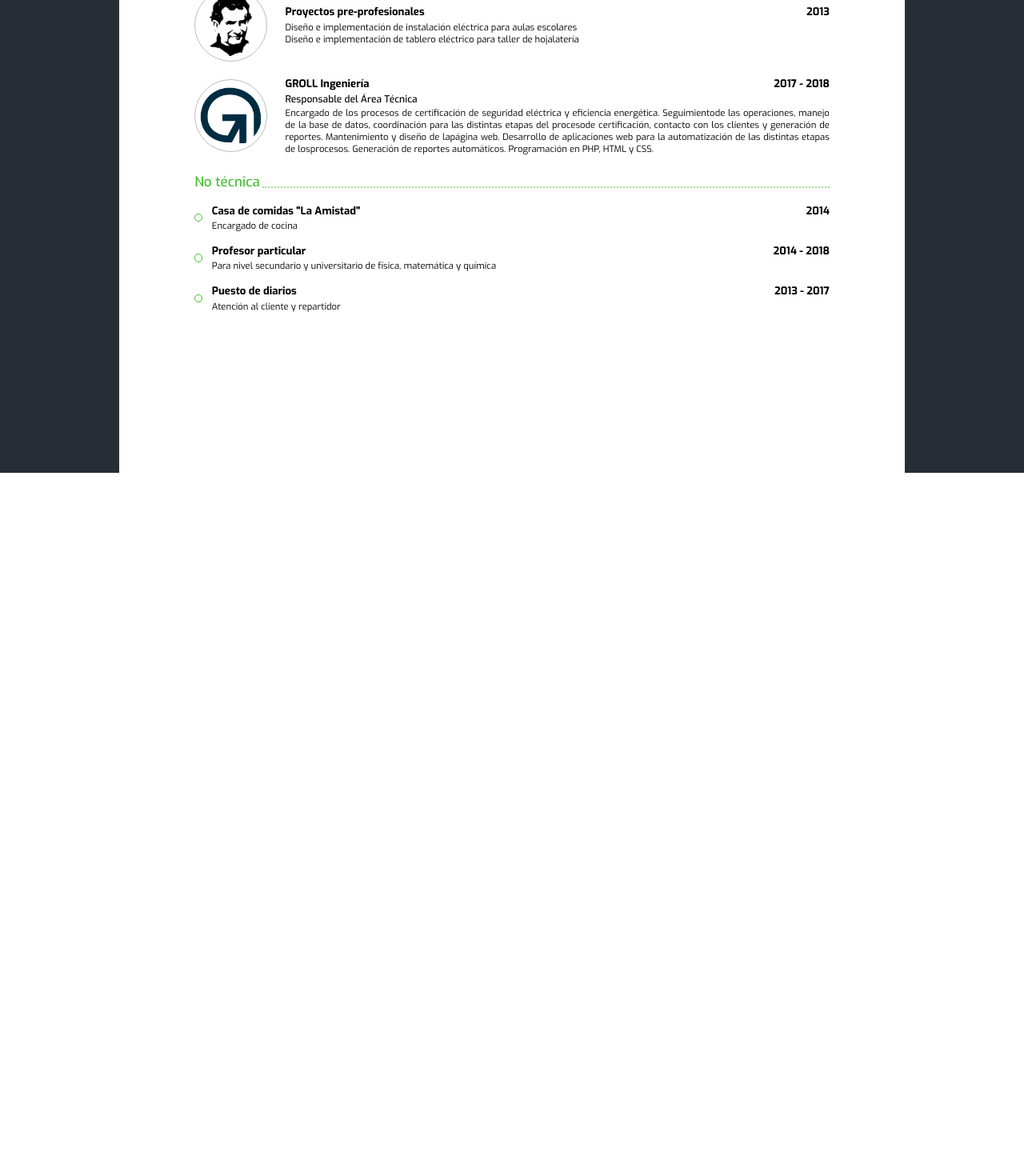
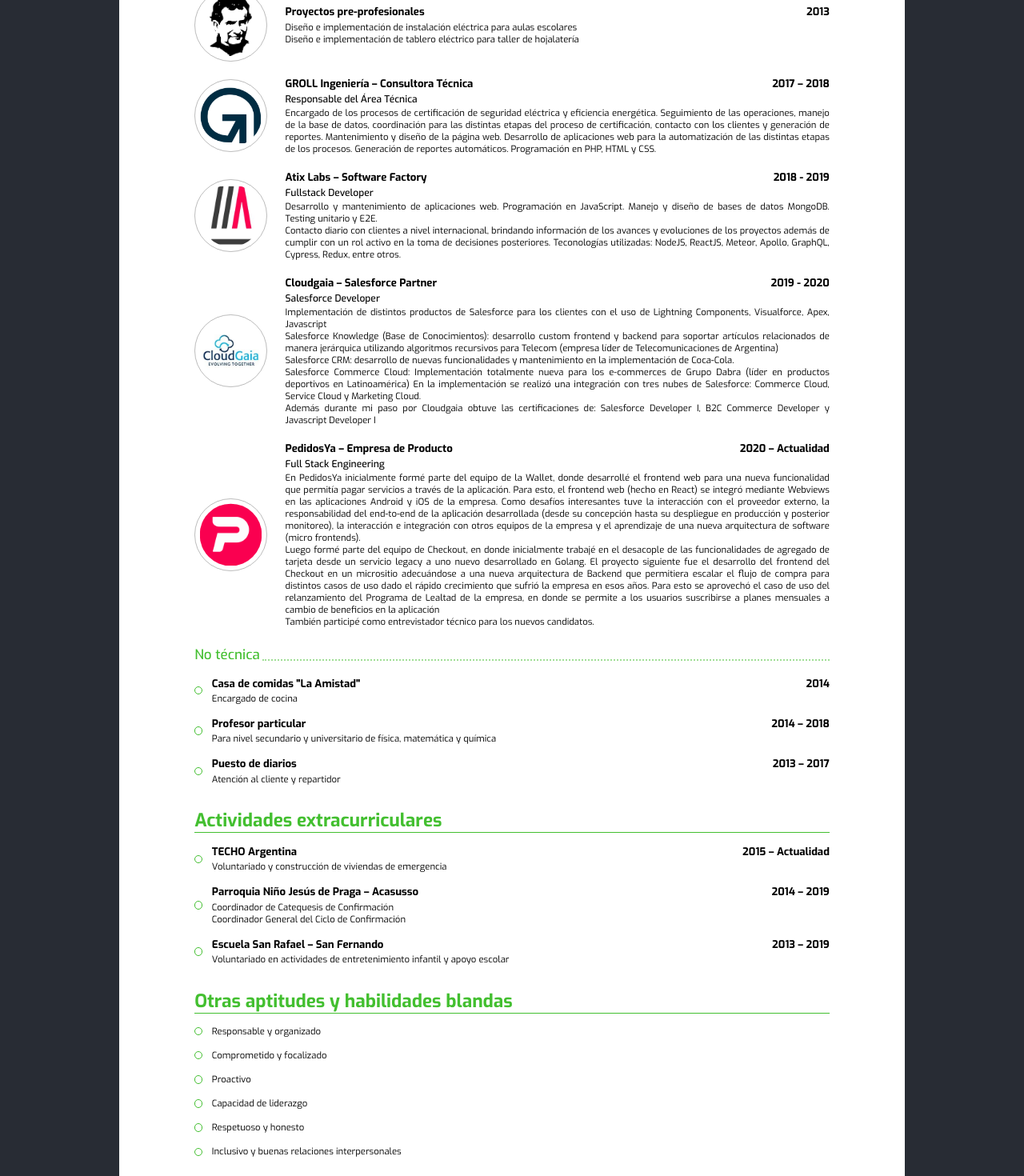
Before and after one commit to aalvarezwindey/personal-page, a React (Create React App) app: page / in a window 1280 px wide. Shown: the part 720-2190 px from the top of the page at 80% size. Before the commit the page ends 1311 px from the top, so only its background shows below. Built offline with nearby package versions, Linux system fonts and the light colour scheme.

Commit message:
finish content

```diff
--- a/src/components/CV/CV.jsx
+++ b/src/components/CV/CV.jsx
@@ -1,3 +1,4 @@
+/* eslint-disable max-len */
 import React from 'react';
 import A4Page from '../A4Page/A4Page';
 import Header from './Header/Header';
@@ -8,6 +9,9 @@
 
 import donBoscoAsset from '../../assets/don_bosco.png';
 import grollAsset from '../../assets/groll.png';
+import atixAsset from '../../assets/atix.jpeg';
+import cloudgaiaAsset from '../../assets/cloudgaia.png';
+import peyaAsset from '../../assets/pedidosya.png';
 
 const CV = () => (
   <A4Page>
@@ -61,13 +65,46 @@
             ]}
           />
           <RelevantExperience
-            title="GROLL Ingeniería"
-            date="2017 - 2018"
+            title="GROLL Ingeniería – Consultora Técnica"
+            date="2017 – 2018"
             logo={<Logo alt="GROLL Ingeniería" src={grollAsset} />}
             jobTitle="Responsable del Área Técnica"
             descriptions={[
-              // eslint-disable-next-line max-len
-              'Encargado de los procesos de certificación de seguridad eléctrica y eficiencia energética. Seguimientode las operaciones, manejo de la base de datos, coordinación para las distintas etapas del procesode certificación, contacto con los clientes y generación de reportes. Mantenimiento y diseño de lapágina web. Desarrollo de aplicaciones web para la automatización de las distintas etapas de losprocesos. Generación de reportes automáticos. Programación en PHP, HTML y CSS.',
+              'Encargado de los procesos de certificación de seguridad eléctrica y eficiencia energética. Seguimiento de las operaciones, manejo de la base de datos, coordinación para las distintas etapas del proceso de certificación, contacto con los clientes y generación de reportes. Mantenimiento y diseño de la página web. Desarrollo de aplicaciones web para la automatización de las distintas etapas de los procesos. Generación de reportes automáticos. Programación en PHP, HTML y CSS.',
+            ]}
+          />
+          <RelevantExperience
+            title="Atix Labs – Software Factory"
+            date="2018 - 2019"
+            logo={<Logo alt="Atix Labs" src={atixAsset} />}
+            jobTitle="Fullstack Developer"
+            descriptions={[
+              'Desarrollo y mantenimiento de aplicaciones web. Programación en JavaScript. Manejo y diseño de bases de datos MongoDB. Testing unitario y E2E.',
+              'Contacto diario con clientes a nivel internacional, brindando información de los avances y evoluciones de los proyectos además de cumplir con un rol activo en la toma de decisiones posteriores. Teconologías utilizadas: NodeJS, ReactJS, Meteor, Apollo, GraphQL, Cypress, Redux, entre otros.',
+            ]}
+          />
+          <RelevantExperience
+            title="Cloudgaia – Salesforce Partner"
+            date="2019 - 2020"
+            logo={<Logo alt="Clodgaia" src={cloudgaiaAsset} />}
+            jobTitle="Salesforce Developer"
+            descriptions={[
+              'Implementación de distintos productos de Salesforce para los clientes con el uso de Lightning Components, Visualforce, Apex, Javascript',
+              'Salesforce Knowledge (Base de Conocimientos): desarrollo custom frontend y backend para soportar artículos relacionados de manera jerárquica utilizando algoritmos recursivos para Telecom (empresa líder de Telecomunicaciones de Argentina)',
+              'Salesforce CRM: desarrollo de nuevas funcionalidades y mantenimiento en la implementación de Coca-Cola.',
+              'Salesforce Commerce Cloud: Implementación totalmente nueva para los e-commerces de Grupo Dabra (líder en productos deportivos en Latinoamérica) En la implementación se realizó una integración con tres nubes de Salesforce: Commerce Cloud, Service Cloud y Marketing Cloud.',
+              'Además durante mi paso por Cloudgaia obtuve las certificaciones de: Salesforce Developer I, B2C Commerce Developer y Javascript Developer I',
+            ]}
+          />
+          <RelevantExperience
+            title="PedidosYa – Empresa de Producto"
+            date="2020 – Actualidad"
+            logo={<Logo alt="PedidosYa" src={peyaAsset} />}
+            jobTitle="Full Stack Engineering"
+            descriptions={[
+              'En PedidosYa inicialmente formé parte del equipo de la Wallet, donde desarrollé el frontend web para una nueva funcionalidad que permitía pagar servicios a través de la aplicación. Para esto, el frontend web (hecho en React) se integró mediante Webviews en las aplicaciones Android y iOS de la empresa. Como desafíos interesantes tuve la interacción con el proveedor externo, la responsabilidad del end-to-end de la aplicación desarrollada (desde su concepción hasta su despliegue en producción y posterior monitoreo), la interacción e integración con otros equipos de la empresa y el aprendizaje de una nueva arquitectura de software (micro frontends).',
+              'Luego formé parte del equipo de Checkout, en donde inicialmente trabajé en el desacople de las funcionalidades de agregado de tarjeta desde un servicio legacy a uno nuevo desarrollado en Golang. El proyecto siguiente fue el desarrollo del frontend del Checkout en un micrositio adecuándose a una nueva arquitectura de Backend que permitiera escalar el flujo de compra para distintos casos de uso dado el rápido crecimiento que sufrió la empresa en esos años. Para esto se aprovechó el caso de uso del relanzamiento del Programa de Lealtad de la empresa, en donde se permite a los usuarios suscribirse a planes mensuales a cambio de beneficios en la aplicación',
+              'También participé como entrevistador técnico para los nuevos candidatos.',
             ]}
           />
         </List>
@@ -82,17 +119,55 @@
           />
           <List.Item
             title="Profesor particular"
-            date="2014 - 2018"
+            date="2014 – 2018"
             descriptions={['Para nivel secundario y universitario de física, matemática y química']}
           />
           <List.Item
             title="Puesto de diarios"
-            date="2013 - 2017"
+            date="2013 – 2017"
             descriptions={['Atención al cliente y repartidor']}
           />
         </List>
       </Section.Subsection>
     </Section>
+    <Section>
+      <Section.Title>Actividades extracurriculares</Section.Title>
+      <List>
+        <List.Item
+          title="TECHO Argentina"
+          date="2015 – Actualidad"
+          descriptions={[
+            'Voluntariado y construcción de viviendas de emergencia',
+          ]}
+        />
+        <List.Item
+          title="Parroquia Niño Jesús de Praga – Acasusso"
+          date="2014 – 2019"
+          descriptions={[
+            'Coordinador de Catequesis de Confirmación',
+            'Coordinador General del Ciclo de Confirmación',
+          ]}
+        />
+        <List.Item
+          title="Escuela San Rafael – San Fernando"
+          date="2013 – 2019"
+          descriptions={[
+            'Voluntariado en actividades de entretenimiento infantil y apoyo escolar',
+          ]}
+        />
+      </List>
+    </Section>
+    <Section>
+      <Section.Title>Otras aptitudes y habilidades blandas</Section.Title>
+      <List>
+        <List.Item descriptions={['Responsable y organizado']} />
+        <List.Item descriptions={['Comprometido y focalizado']} />
+        <List.Item descriptions={['Proactivo']} />
+        <List.Item descriptions={['Capacidad de liderazgo']} />
+        <List.Item descriptions={['Respetuoso y honesto']} />
+        <List.Item descriptions={['Inclusivo y buenas relaciones interpersonales']} />
+      </List>
+    </Section>
   </A4Page>
 );
 
```
